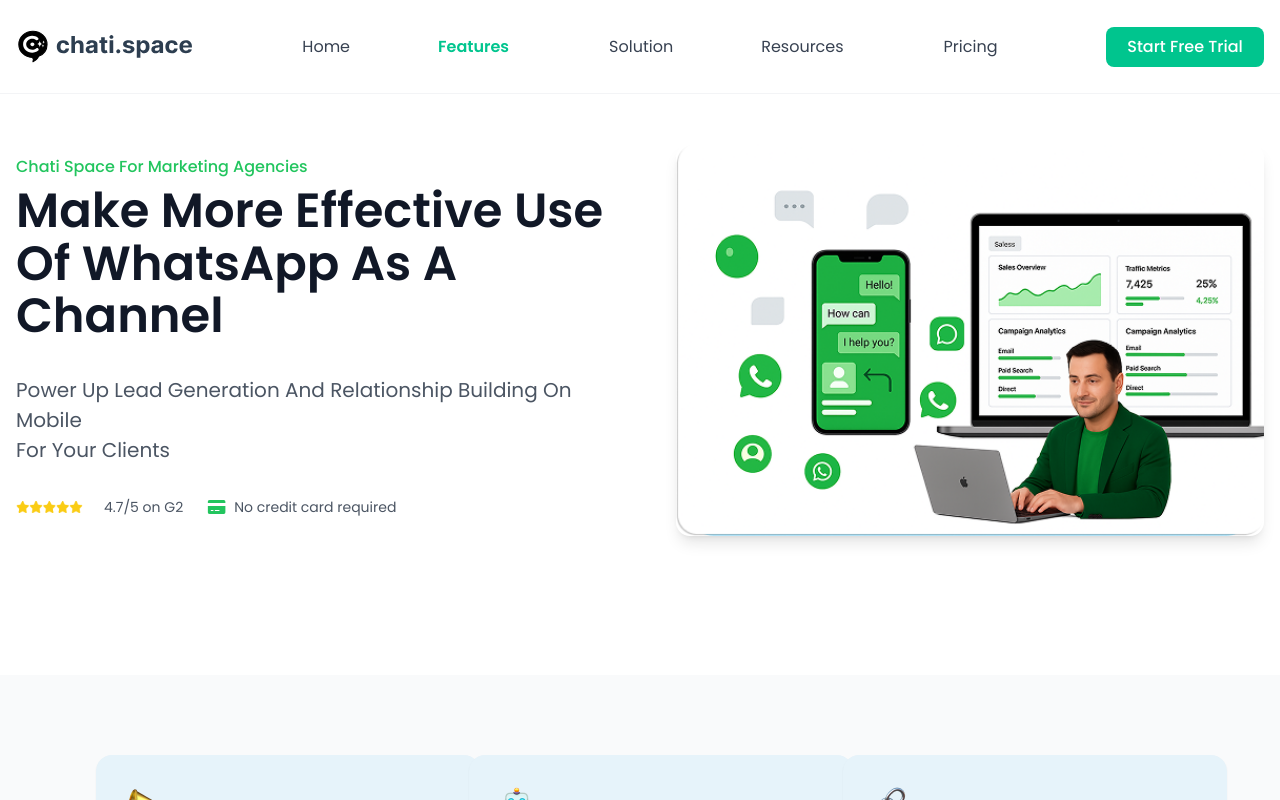
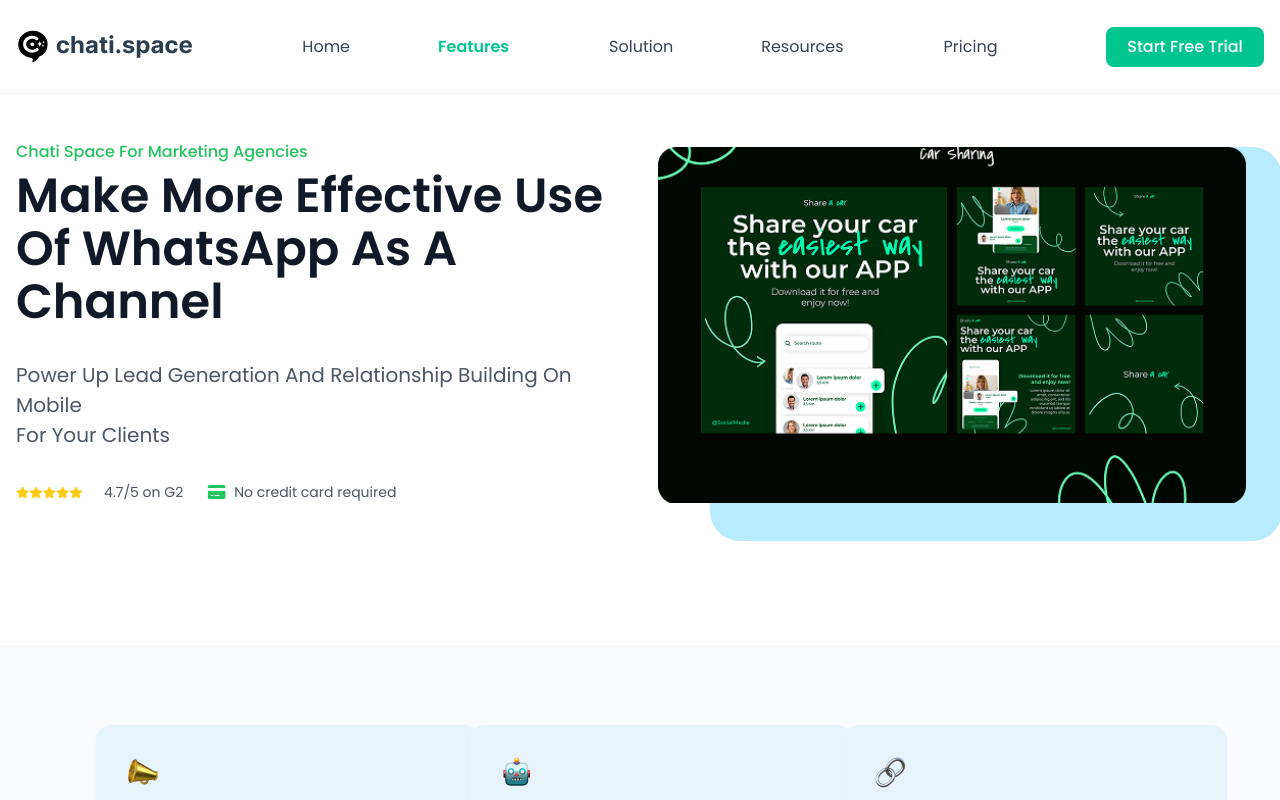
Before and after one commit to AQuadic/chat.space_nextjs, a Next.js app: page /features/whatsapp in a window 1280 px wide. Shown: the top 800 px of the page. Built offline with nearby package versions, Linux system fonts and the light colour scheme.

Commit message:
fixes hero in whatsapp

```diff
--- a/src/components/features/whatsapp/WhatsappHeader.tsx
+++ b/src/components/features/whatsapp/WhatsappHeader.tsx
@@ -81,26 +81,23 @@
         </motion.div>
       </motion.div>
       <motion.div
+        className="w-full md:w-1/2 relative flex items-center justify-center mb-8 md:mb-0"
         variants={childVariants}
-        className="w-full md:w-1/2 flex items-end justify-center md:justify-end relative mb-8 md:mb-0"
       >
-        <div className="relative w-[90vw] max-w-[340px] md:max-w-[588px] h-[220px] md:h-[392px] flex items-end">
         <Image
-            src="/images/features/whatsappHero.png"
+          src="/images/resources/whatsapTemhero.png"
           alt="hero"
-            fill
-            className="z-10 object-contain rounded-xl shadow-lg"
-            sizes="(max-width: 768px) 90vw, 588px"
-            style={{ objectPosition: "bottom" }}
+          width={588}
+          height={392}
+          className="z-10 w-full max-w-[400px] md:max-w-[588px] h-auto mx-auto"
         />
         <Image
           src="/images/solution/blueFrame.png"
           alt="blue frame"
-            fill
-            className="hidden md:block absolute top-8 left-12 -z-10 object-contain"
-            sizes="588px"
+          width={572}
+          height={394}
+          className="md:block hidden absolute -top-0 left-[70px] -z-10"
         />
-        </div>
       </motion.div>
     </motion.section>
   );
--- a/src/components/resources/whatsapp_template/Festivals.tsx
+++ b/src/components/resources/whatsapp_template/Festivals.tsx
@@ -1,4 +1,3 @@
-
 "use client";
 import React, { useState } from "react";
 import { motion } from "framer-motion";
```
Lines whose indentation alone changed are shown as unchanged.
